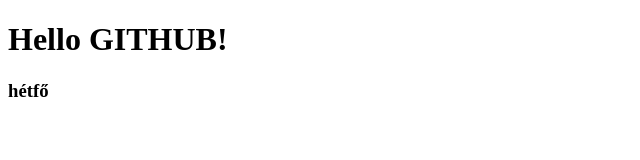
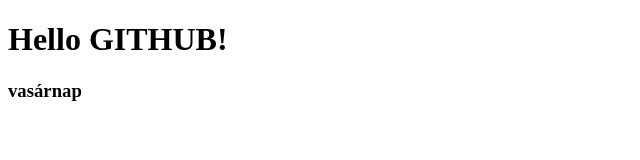
Before and after one commit to evazaja/stem2, a plain HTML site: page index.html in a window 1280 px wide. Shown: the full height of the page, 0-640 px from the left. Drawn offline with Linux system fonts and the light colour scheme.

Commit message:
modosit_2

```diff
--- a/index.html
+++ b/index.html
@@ -8,6 +8,6 @@
 </head>
 <body>
     <h1>Hello GITHUB!</h1>
-    <h3>hétfő</h3>
+    <h3>vasárnap</h3>
 </body>
 </html>
```
